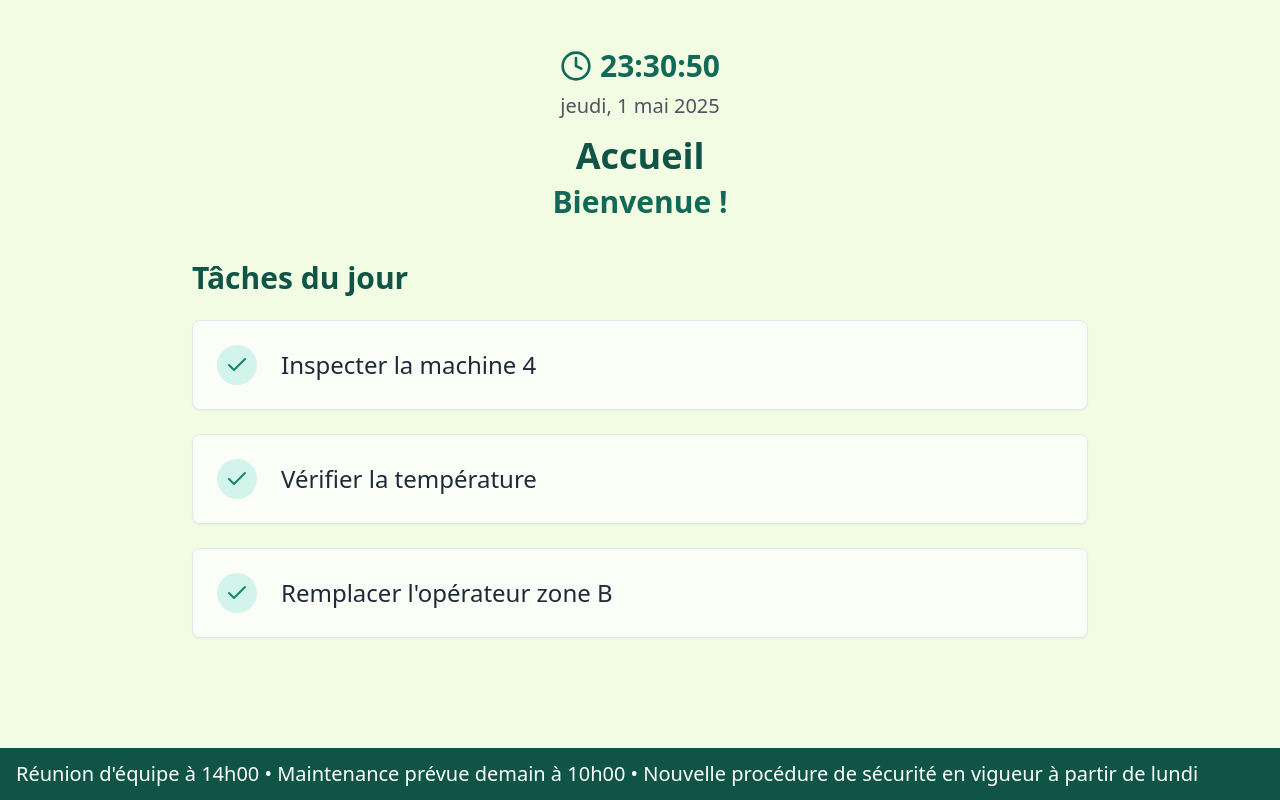
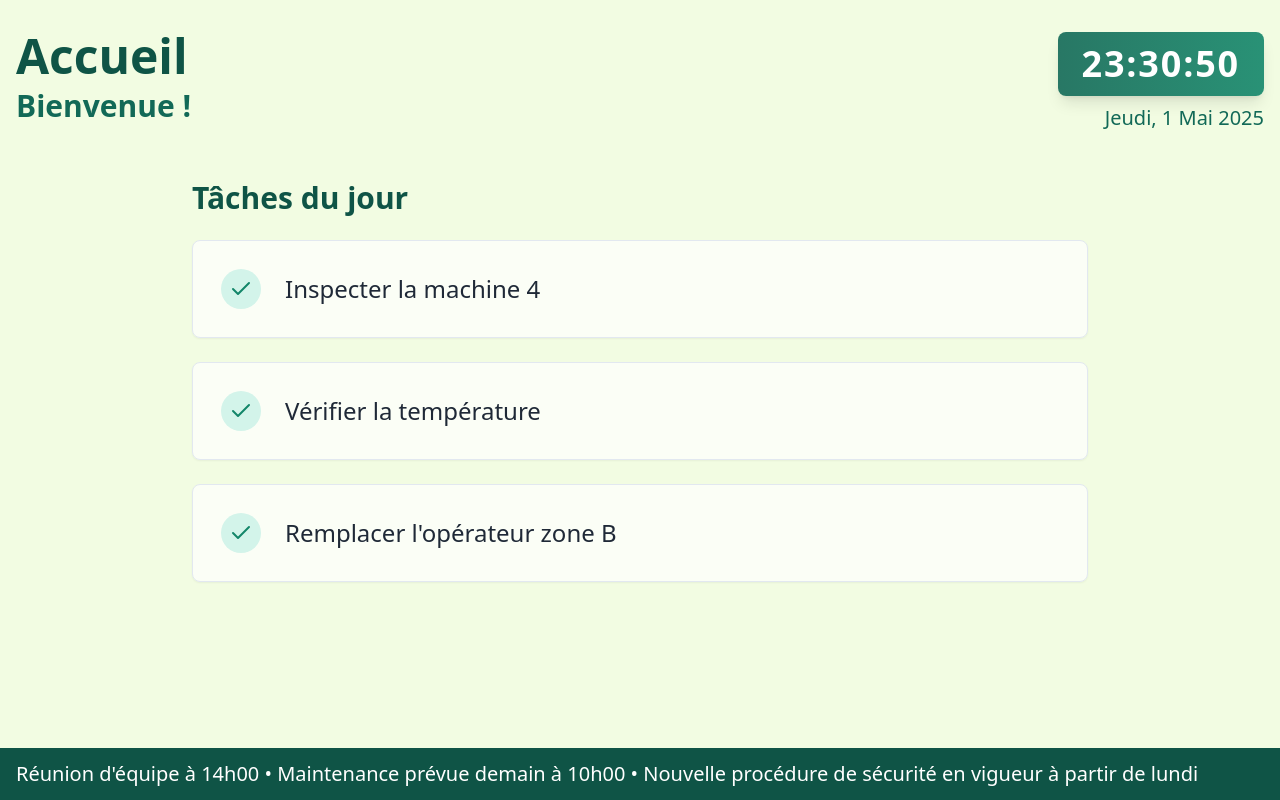
Before and after one commit to omar23563/smart-screen-whisper, a React (Vite) app: page / in a window 1280 px wide. Built offline with nearby package versions, Linux system fonts and the light colour scheme.

Commit message:
Refactor: Enhance clock component UI
Improve the clock component's UI/UX design.
- Position the clock at the top right.
- Increase the text size.
- Remove the clock icon.
- Apply creative UI/UX enhancements.

```diff
--- a/src/components/Clock.tsx
+++ b/src/components/Clock.tsx
@@ -2,7 +2,6 @@
 import React, { useState, useEffect } from "react";
 import { format } from "date-fns";
 import { fr } from "date-fns/locale";
-import { Clock as ClockIcon } from "lucide-react";
 
 export const Clock: React.FC = () => {
   const [date, setDate] = useState(new Date());
@@ -23,15 +22,20 @@ export const Clock: React.FC = () => {
   const formattedTime = format(date, "HH:mm:ss");
 
   return (
-    <div className="my-4 text-gray-600">
-      <div className="flex flex-col items-center gap-2">
-        <div className="flex items-center gap-2 text-3xl font-bold text-teal-700">
-          <ClockIcon className="h-8 w-8" />
-          <time className="font-digital" dateTime={date.toISOString()}>
-            {formattedTime}
-          </time>
-        </div>
-        <time className="text-xl" dateTime={date.toISOString()}>
+    <div className="text-right">
+      <div className="inline-block px-6 py-3 bg-gradient-to-r from-teal-700/90 to-teal-600/90 rounded-lg shadow-lg">
+        <time
+          className="text-4xl font-bold tracking-wider text-white"
+          dateTime={date.toISOString()}
+        >
+          {formattedTime}
+        </time>
+      </div>
+      <div className="mt-2">
+        <time
+          className="text-xl font-medium text-teal-700 capitalize"
+          dateTime={date.toISOString()}
+        >
           {formattedDate}
         </time>
       </div>
--- a/src/components/Header.tsx
+++ b/src/components/Header.tsx
@@ -8,11 +8,13 @@ interface HeaderProps {
 
 const Header: React.FC<HeaderProps> = ({ greeting = "Bienvenue !" }) => {
   return (
-    <div className="text-center mb-10">
-      <Clock />
-      <h1 className="text-4xl font-bold text-teal-800 mb-2">Accueil</h1>
-      <div className="flex flex-col items-center">
-        <div className="text-3xl font-semibold text-teal-700">{greeting}</div>
+    <div className="mb-12">
+      <div className="flex justify-between items-start mb-6">
+        <div className="text-left">
+          <h1 className="text-5xl font-bold text-teal-800 mb-2">Accueil</h1>
+          <div className="text-3xl font-semibold text-teal-700">{greeting}</div>
+        </div>
+        <Clock />
       </div>
     </div>
   );
--- a/src/components/TaskList.tsx
+++ b/src/components/TaskList.tsx
@@ -51,7 +51,7 @@ const TaskList: React.FC<TaskListProps> = ({
       <h2 className="text-3xl font-bold text-teal-800 mb-6">{title}</h2>
       <div className="space-y-6">
         {tasks.map((task) => (
-          <Card key={task.id} className="p-6 flex items-center space-x-6 bg-white/70 shadow-sm">
+          <Card key={task.id} className="p-7 flex items-center space-x-6 bg-white/70 shadow-sm hover:bg-white/90 transition-colors">
             <div className="flex-shrink-0 h-10 w-10 rounded-full bg-teal-100 flex items-center justify-center">
               <Check className="h-6 w-6 text-teal-600" />
             </div>
```
